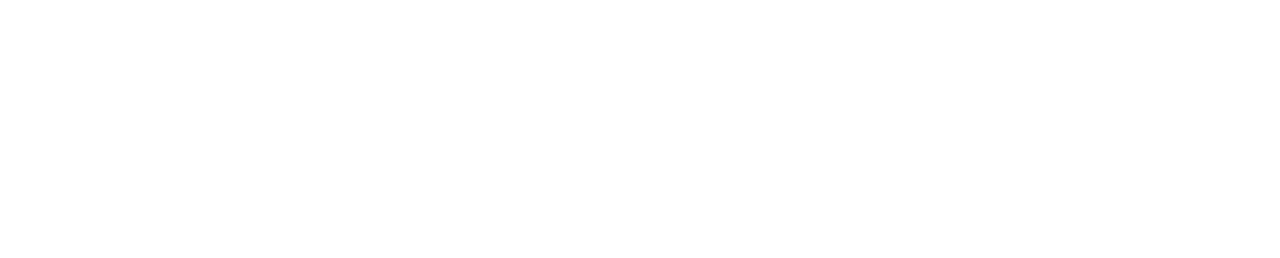
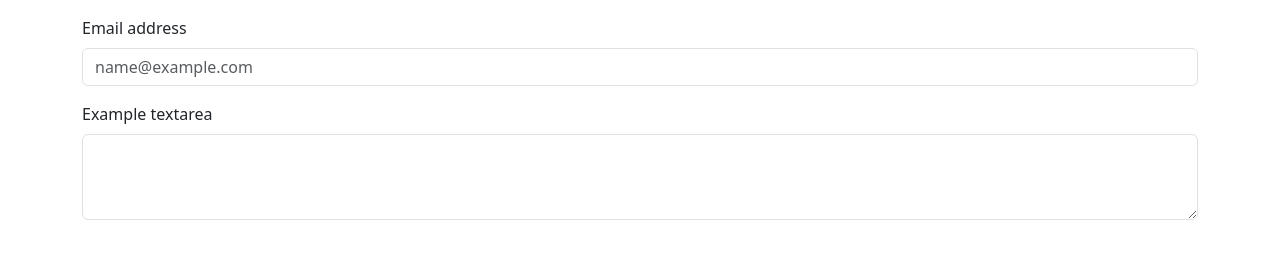
Before and after one commit to ErwinCofre/bootcamp-0064, a plain HTML site: page index.html in a window 1280 px wide. Drawn offline with nearby package versions, Linux system fonts and the light colour scheme.

Commit message:
añadido bootstrap cdn componente de formulario

```diff
--- a/index.html
+++ b/index.html
@@ -1,12 +1,15 @@
 <!DOCTYPE html>
 <html lang="en">
+
 <head>
     <meta charset="UTF-8">
     <meta name="viewport" content="width=device-width, initial-scale=1.0">
     <title>Prueba</title>
-
+    <link href="https://cdn.jsdelivr.net/npm/bootstrap@5.3.3/dist/css/bootstrap.min.css" rel="stylesheet"
+        integrity="sha384-QWTKZyjpPEjISv5WaRU9OFeRpok6YctnYmDr5pNlyT2bRjXh0JMhjY6hW+ALEwIH" crossorigin="anonymous">
     <!-- integracion bootstrap -->
 </head>
+
 <body>
     <!-- Tkitulo -->
 
@@ -22,9 +25,19 @@
 
 
     <!-- componente bootstrap -->
+    <div class="container mt-3">
+        <div class="mb-3">
+            <label for="exampleFormControlInput1" class="form-label">Email address</label>
+            <input type="email" class="form-control" id="exampleFormControlInput1" placeholder="name@example.com">
+        </div>
+        <div class="mb-3">
+            <label for="exampleFormControlTextarea1" class="form-label">Example textarea</label>
+            <textarea class="form-control" id="exampleFormControlTextarea1" rows="3"></textarea>
+        </div>
+    </div>
 
 
+    <!-- <script src="https://cdn.jsdelivr.net/npm/bootstrap@5.3.3/dist/js/bootstrap.bundle.min.js" integrity="sha384-YvpcrYf0tY3lHB60NNkmXc5s9fDVZLESaAA55NDzOxhy9GkcIdslK1eN7N6jIeHz" crossorigin="anonymous"></script> -->
+</body>
 
-
-</body>
 </html>
```
